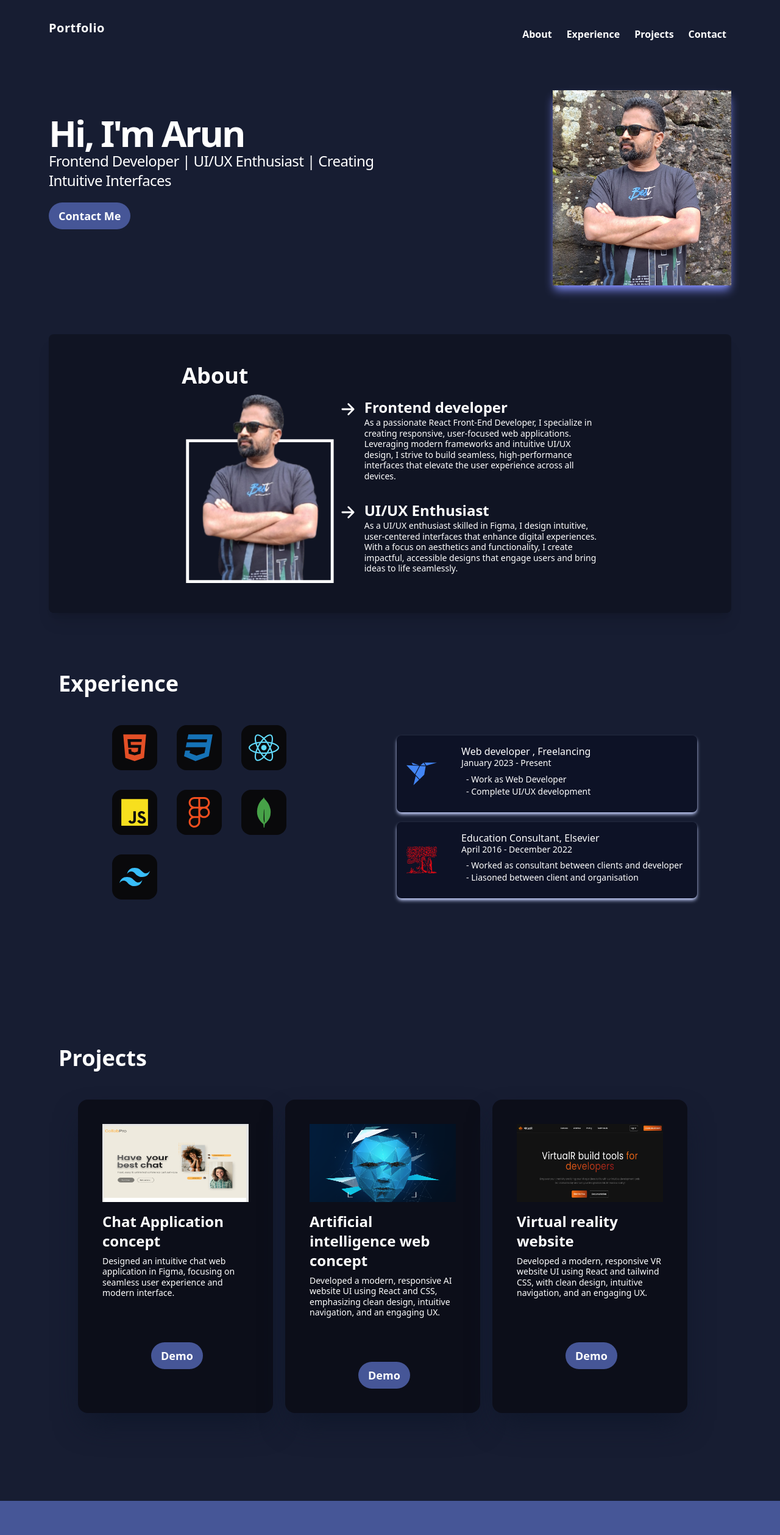
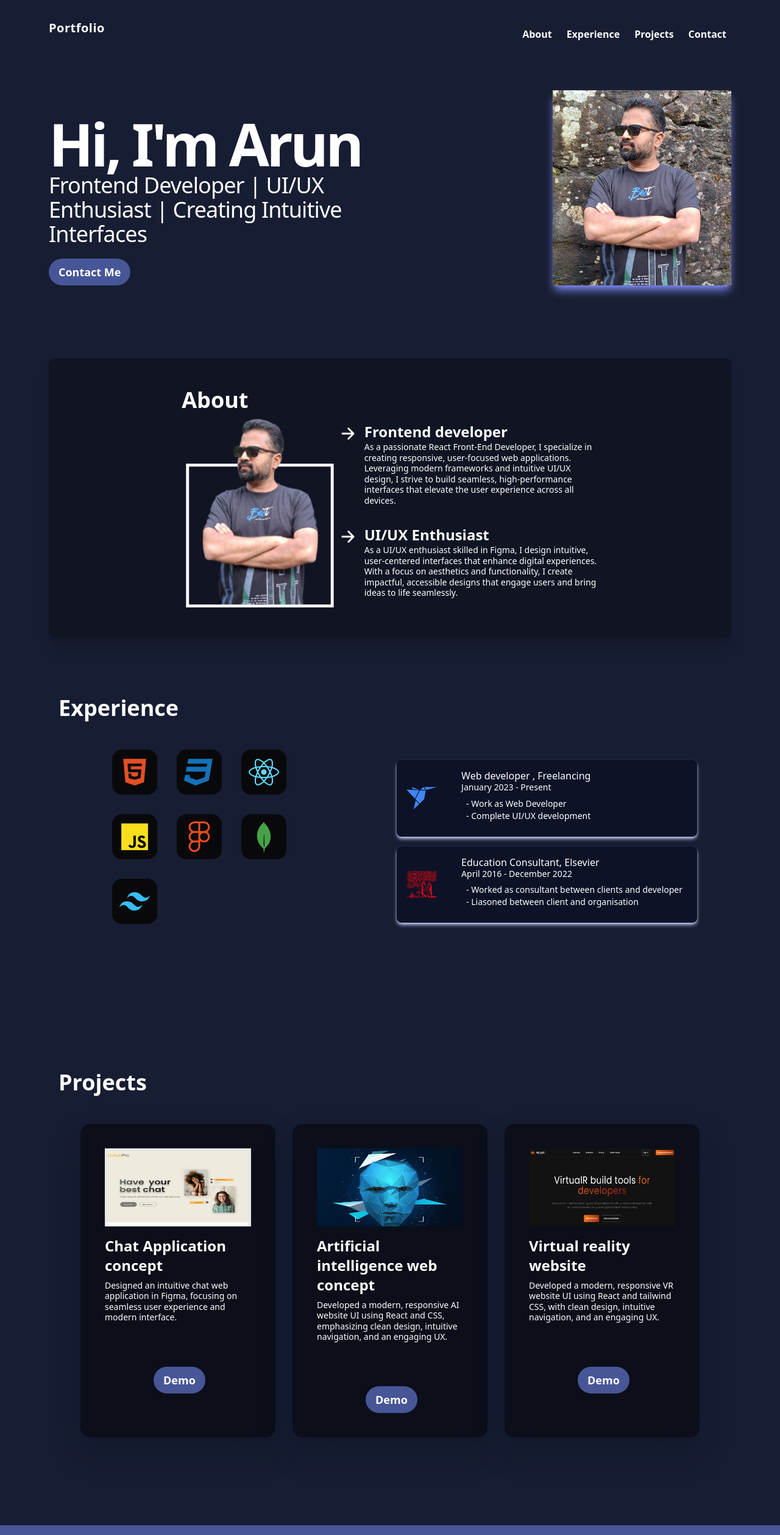
Before and after one commit to arunhoradi/myportfolio, a React (Vite) app: page / in a window 1280 px wide. Shown: the top 2517 px of the page at 61% size. Built offline with nearby package versions, Linux system fonts and the light colour scheme.

Commit message:
HomeProjects

```diff
--- a/src/Components/Home/Home.jsx
+++ b/src/Components/Home/Home.jsx
@@ -8,10 +8,10 @@ const Home = () => {
   return (
     <div className="text-white flex w-full justify-between items-start p-10 md:p-20 flex-col md:flex-row">
       <div className="md:w-2/4 md:pt-10 ">
-        <h1 className="text-4xl md:text-6xl font-bold flex leading-normal tracking-tighter">
+        <h1 className="text-4xl md:text-6xl xl:text-8xl font-bold flex leading-normal tracking-tighter">
           <TextChange />
         </h1>
-        <p className="text-2xl tracking-tight ">
+        <p className="text-2xl xl:text-4xl tracking-tight ">
         Frontend Developer | UI/UX Enthusiast | Creating Intuitive Interfaces
         </p>
         <button onClick={()=>{scrollToSection("Footer")}} className="mt-5 mb-5 md:mb-10 text-white py-2 px-3 text-sm md:text-lg md:py-2 md:px-4 hover:opacity-85 duration-300 hover:scale-105 font-semibold rounded-3xl bg-[#465697]">
@@ -19,7 +19,7 @@ const Home = () => {
         </button>
       </div>
       <div>
-        <img className=" w-70 h-80 shadow-lg shadow-indigo-400 " src={avatarImg} alt="" />
+        <img className=" w-70 h-80 lg:w-90 lg:h-100 shadow-lg shadow-indigo-400 " src={avatarImg} alt="" />
       </div>
     </div>
   );
--- a/src/Components/Projects/Projects.jsx
+++ b/src/Components/Projects/Projects.jsx
@@ -9,7 +9,7 @@ const Projects = () => {
   return (
     <div id="Projects" className="p-10 md:p-24 text-white ">
       <h1 className="text-2xl md:text-4xl text-white font-bold">Projects</h1>
-      <div className="py-12 px-8 flex flex-wrap gap-5">
+      <div className="py-12 px-8 flex flex-wrap lg:justify-around gap-5">
         <ProjectCard
           title="Chat Application concept"
           main="Designed an intuitive chat web application in Figma, focusing on seamless user experience and modern interface."
```
